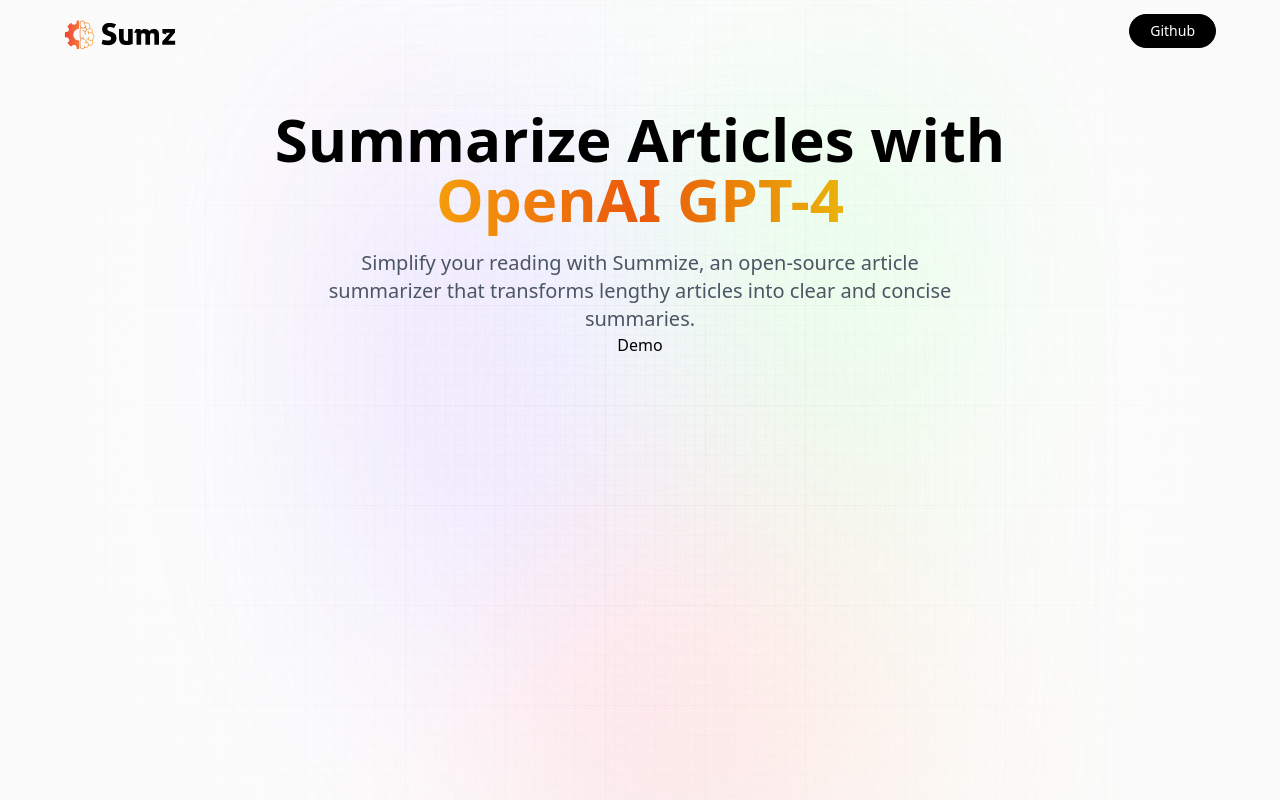
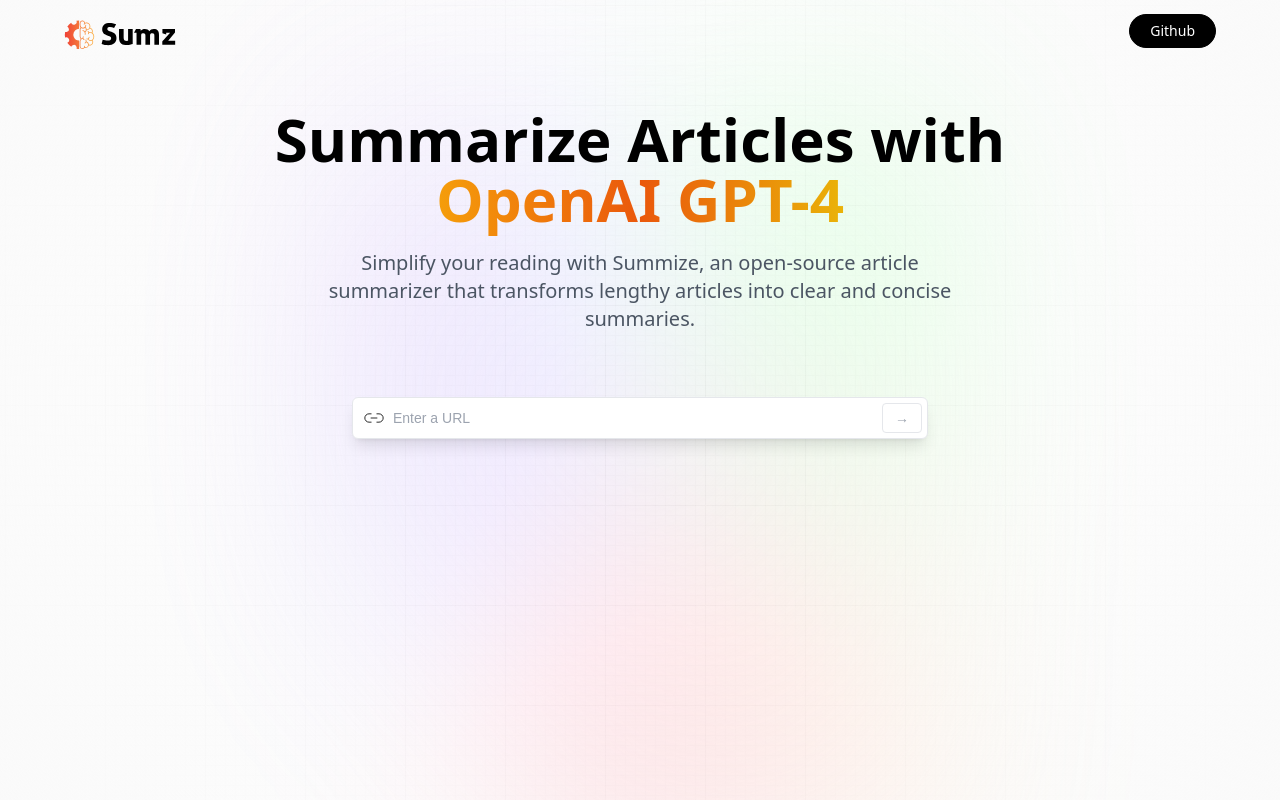
Before and after one commit to hargunkaur286/ai-summarizer, a React (Vite) app: page / in a window 1280 px wide. Built offline with nearby package versions, Linux system fonts and the light colour scheme; a web font is replaced by a local one.

Commit message:
added the demo file

```diff
--- a/src/components/Demo.jsx
+++ b/src/components/Demo.jsx
@@ -1,11 +1,48 @@
-import React from 'react'
+import { useState, useEffect } from "react"
+import { copy, linkIcon, loader, tick } from '../assets'
+const Demo = () => {
 
-const Demo = () => {
-  return (
-    <div>
-      Demo
-    </div>
-  )
+    const [article, setArticle] = useState({
+        url: '',
+        summary: '',
+    });
+
+    const handleSubmit = async (e) => {
+        alert('Submitted!')
+    }
+    return (
+        <section className="mt-16 w-full max-w-xl">
+            {/* Search */}
+
+            <div className="flex flex-col w-full gap-2">
+                <form className="relative flex justify-center items-center" onSubmit={handleSubmit}>
+                    <img src={linkIcon} alt="link_icon" className="absolute left-0 ml-3 w-5 my-2" />
+                    {/* Setting the input in such a way that it only accepts the url with https://xyz.com */}
+                    <input
+                        type="url"
+                        placeholder="Enter a URL"
+                        value={article.url}
+                        onChange={(e) => setArticle({
+                            ...article, url: e.target.value
+                        })}
+                        required
+                        className="url_input peer"
+                    />
+
+                    {/* Our button will also get focused with this peer input tag */}
+
+                    <button
+                        type="submit"
+                        className="submit_btn peer-focus:border-gray-700 peer-focus:text-gray-700"
+                    >
+                        →
+                    </button>
+                </form>
+                {/* Browse URL History */}
+            </div>
+            {/* Display Results */}
+        </section>
+    )
 }
 
 export default Demo
```
Also changed, not shown: 1 other file (tests, documents, lock files or other folders).
